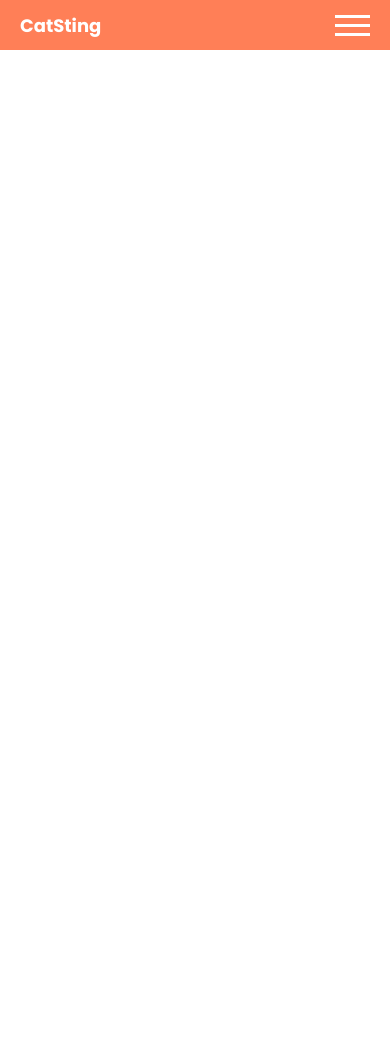
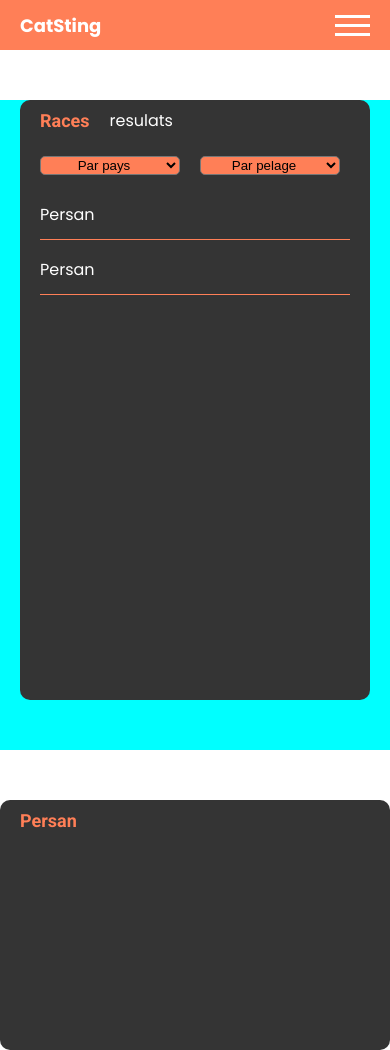
Before and after one commit to Max75020/Catsting, a plain HTML site: page race.html in a window 390 px wide. Before the commit the page ends 844 px from the top, so only its background shows below. Drawn offline with nearby package versions, Linux system fonts and the light colour scheme.

Commit message:
Page Race cree en responsive

```diff
--- a/assets/css/anecdote.css
+++ b/assets/css/anecdote.css
@@ -67,6 +67,5 @@
     justify-content: center;
     text-decoration-line: underline;
     color: #000000;
-    margin-top: 100px;;
-
+    margin-top: 100px;
 }
--- a/assets/css/header.css
+++ b/assets/css/header.css
@@ -40,7 +40,7 @@ header nav {
     align-items: center;
 }
 
-ul {
+header nav ul {
     list-style: none;
     height: 100%;
     display: flex;
@@ -49,15 +49,15 @@ ul {
     align-items: center;
 }
 
-ul a {
+header nav ul a {
     color: black;
 }
 
-ul a:active {
+header nav ul a:active {
     font-weight: bold;
 }
 
-ul li {
+header nav ul li {
     padding: 5px;
     margin-left: 10px;
 }
@@ -126,7 +126,7 @@ ul li {
     flex-direction: column;
     align-items: center;
     justify-content: flex-start;
-    height: 300px;
+    height: 200px;
 }
 
 .mobile-menu {
@@ -136,10 +136,15 @@ ul li {
     left: 0;
     height: calc(100vh - 50px);
     width: 100%;
+    background: white;
 }
 
 .mobile-menu li {
-    margin-bottom: 10px;
+    margin-bottom: 20px;
+    }
+
+    .mobile-menu li:first-child {
+        margin-bottom: 50px;
 }
 
 @media only screen and (max-width: 600px) {
--- a/assets/css/race.css
+++ b/assets/css/race.css
@@ -0,0 +1,89 @@
+#races {
+    width: 100%;
+    height: 650px;
+    margin: auto;
+    margin-top: 50px;
+    background-color: aqua;
+    display: flex;
+    align-items: flex-start;
+    justify-content: center;
+    flex-wrap: wrap;
+    gap: 100px;
+}
+
+#races .left-column {
+    width: 350px;
+    height: 600px;
+    background: #343434;
+    border-radius: 10px;
+}
+
+#races .right-left {
+    width: 800px;
+    height: 250px;
+    background: #343434;
+    border-radius: 10px;
+}
+
+.text,
+#selects {
+    display: flex;
+    justify-content: flex-start;
+    align-items: center;
+    flex-wrap: wrap;
+    gap: 20px;
+    height: 40px;
+    margin-left: 20px;
+}
+
+h1,
+h2 {
+    font-family: 'Roboto';
+    font-style: normal;
+    font-weight: 700;
+    font-size: 18px;
+    line-height: 21px;
+    color: #FF7F57;
+}
+
+#text p {
+    font-family: 'Roboto';
+    font-style: normal;
+    font-weight: 400;
+    font-size: 14px;
+}
+
+#selects {
+    height: 50px;
+}
+
+#countries,
+#pelage {
+    width: 140px;
+    text-align: center;
+    background: #FF7F57;
+    border-radius: 5px;
+}
+
+#races_result {
+    list-style: none;
+    margin: auto 20px;
+}
+
+#races_result li {
+    display: flex;
+    align-items: center;
+    height: 50px;
+    margin-bottom: 5px;
+    border-bottom: 1px solid #FF7F57;
+}
+
+#races_result li:active {
+    background: #FF7F57;
+}
+
+
+.right-left p {
+    text-align: center;
+    margin-top: 75px;
+}
--- a/race.html
+++ b/race.html
@@ -41,6 +41,33 @@
     </header>
     <!-- Container avec 3 cartes -->
     <main>
+        <section id="races">
+            <div class="left-column">
+                <div class="text">
+                    <h1>Races</h1>
+                    <p>resulats</p>
+                </div>
+                <div id="selects">
+                    <select name="countries" id="countries">
+                        <option value="">Par pays</option>
+                    </select>
+                    <select name="perlage" id="pelage">
+                        <option value="">Par pelage</option>
+                    </select>
+                </div>
+                <ul id="races_result">
+                    <li>Persan</li>
+                    <li>Persan</li>
+                </ul>
+
+            </div>
+            <div class="right-left">
+                <div class="text">
+                    <h2>Persan</h1>
+                </div>
+                <p></p>
+            </div>
+        </section>
     </main>
     <script src="assets/js/header.js"></script>
 </body>
```
